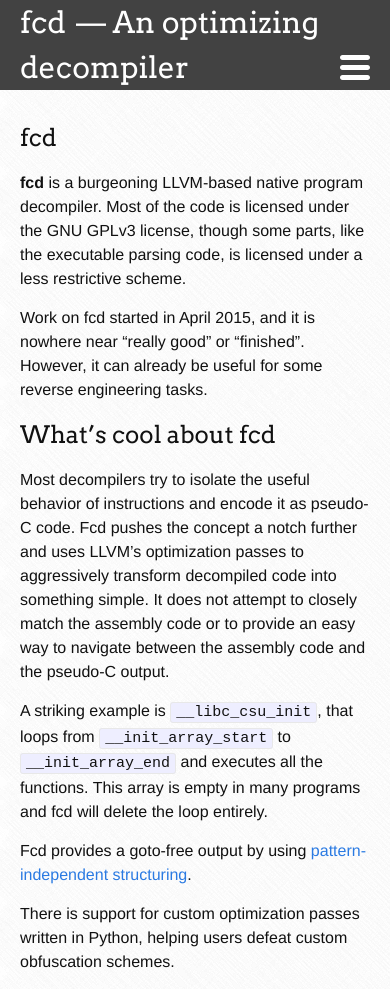
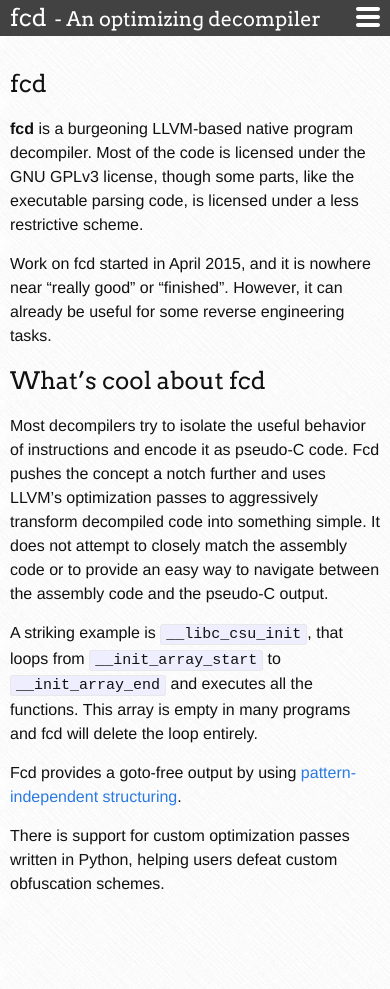
Before and after one commit to fay59/fcd, a Jekyll site: the page built from index.md, in a window 390 px wide. Built offline with Jekyll 4.4.1, drawn with Linux system fonts in a browser that asks for light colours; nearby versions of some CDN libraries; after the commit the page ends 911 px from its top, so only the background shows below that.

Commit message:
Make it look prettier on small screens

```diff
--- a/_includes/header.html
+++ b/_includes/header.html
@@ -1,8 +1,6 @@
 <header id="site-left">
 	<nav>
 		<div id="title-row">
-			<a id="home-link" href="{{ site.baseurl }}">{{ site.title }}</a>
-			<h1>{{ site.description }}</h1>
 			<a href="{{ '/map/' | prepend: site.baseurl }}" class="menu-icon">
 				<svg viewBox="0 0 18 15">
 					<path d="M18,1.484c0,0.82-0.665,1.484-1.484,1.484H1.484C0.665,2.969,0,2.304,0,1.484l0,0C0,0.665,0.665,0,1.484,0 h15.031C17.335,0,18,0.665,18,1.484L18,1.484z"/>
@@ -10,6 +8,8 @@
 					<path d="M18,13.516C18,14.335,17.335,15,16.516,15H1.484C0.665,15,0,14.335,0,13.516l0,0 c0-0.82,0.665-1.484,1.484-1.484h15.031C17.335,12.031,18,12.696,18,13.516L18,13.516z"/>
 				</svg>
 			</a>
+			<a id="home-link" href="{{ site.baseurl }}">{{ site.title }}</a>
+			<h1>{{ site.description }}</h1>
 		</div>
 		<ul id="icon-links">
 			<li><a href="https://github.com/zneak/fcd/">{% include icon-github.svg %} fcd</a></li>
--- a/_sass/_layout.scss
+++ b/_sass/_layout.scss
@@ -7,18 +7,28 @@
 		max-width: 960px;
 		margin: 0px auto;
 	}
+}
 
-	#site-left {
+#site-left {
+	font-family: Arvo;
+
+	#home-link {
+		@media screen and (min-width: 960px) {
+			font-size: 30px;
+		}
+
+		@media screen and (max-width: 959px) {
+			font-size: 24px;
+		}
+	}
+
+	@media screen and (min-width: 960px) {
 		float: left;
 		box-sizing: border-box;
 		width: 240px;
 		margin-top: 30px;
 		padding: 0px 10px;
 		overflow: hidden;
-
-		#home-link {
-			font-size: 30px;
-		}
 
 		h1 {
 			font-size: 12pt;
@@ -56,24 +66,30 @@
 		}
 	}
 
-	article.post {
-		float: left;
-		box-sizing: border-box;
-		width: 720px;
-		padding: 0px 10px;
-		overflow: hidden;
-	}
-}
+	@media screen and (max-width: 959px) {
+		ul {
+			display: none;
+		}
 
-@media screen and (max-width: 959px) {
-	#home-link {
-		font-size: 30px;
-	}
+		h1 {
+			font-size: 20px;
+			display: inline;
+		}
 
-	#site-left {
+		h1::before {
+			content: " - ";
+		}
+
 		#title-row {
 			background-color: #424242;
-			padding: 0px 20px;
+			padding: 0px 10px;
+
+			.menu-icon {
+				float: right;
+				width: 24px;
+				height: 20px;
+				margin-top: 7px;
+			}
 
 			a, h1 {
 				color: white;
@@ -83,36 +99,23 @@
 				fill: white;
 			}
 		}
+	}
+}
 
-		h1 {
-			font-size: 30px;
-			display: inline;
-		}
-
-		h1::before {
-			content: " — ";
-		}
-
-		.menu-icon {
-			float: right;
-			margin-top: 10px;
-			width: 30px;
-			height: 30px;
-		}
-
-		ul { display: none }
+article.post {
+	@media screen and (min-width: 960px) {
+		float: left;
+		box-sizing: border-box;
+		width: 720px;
+		padding: 0px 10px;
+		overflow: hidden;
 	}
 
-	article.post {
-		padding: 0px 20px;
+	@media screen and (max-width: 959px) {
+		padding: 0px 10px;
 		font-size: 12pt;
 	}
 }
-
-#site-left {
-	font-family: Arvo;
-}
-
 #icon-links {
 	@extend .button-row-base;
 	font-size: 13px;
```
